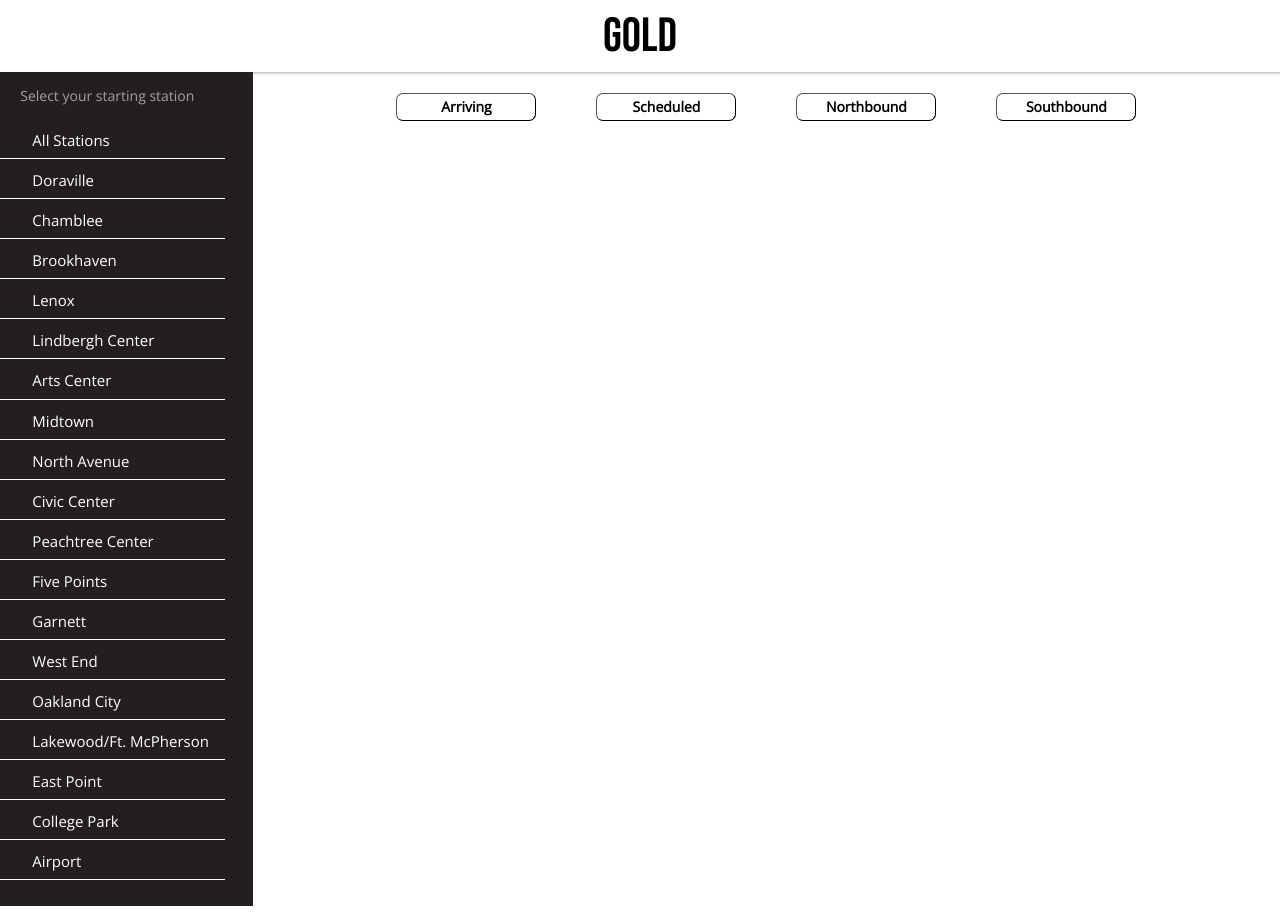
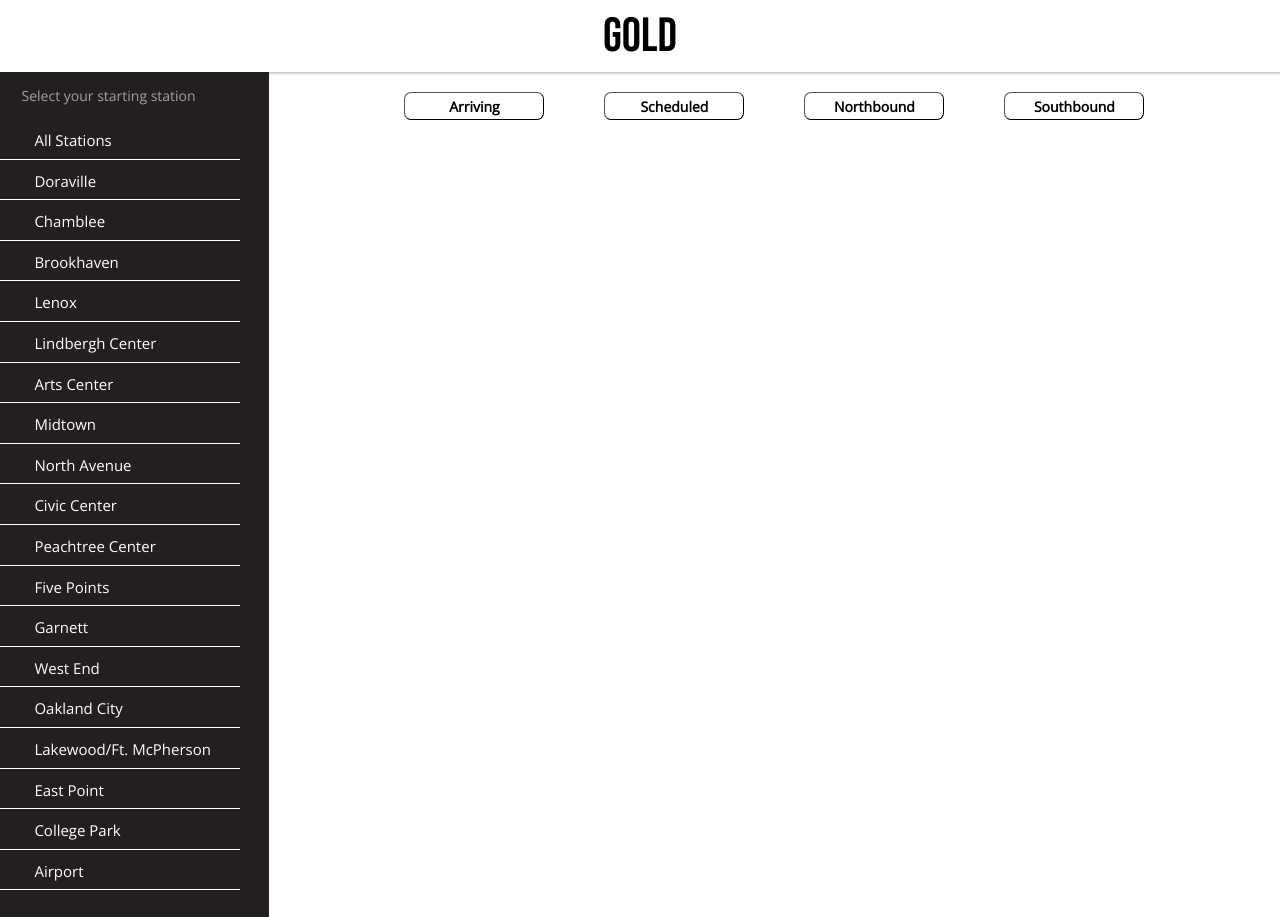
Before and after one commit to zinichakraborty/bootcampexercises-f23, a React (Create React App) app in the folder exer5/marta-ui/: page / in a window 1280 px wide. Built offline with nearby package versions, Linux system fonts and the light colour scheme.

Commit message:
fix: adjust button width

```diff
--- a/exer5/marta-ui/src/pages/components/styles/stationsNavPanel.css
+++ b/exer5/marta-ui/src/pages/components/styles/stationsNavPanel.css
@@ -6,7 +6,7 @@
     align-items: stretch;
     position: sticky;
     min-height: 100vh;
-    flex-basis: 14em;
+    flex-basis: 16em;
     flex-grow: 1;
 }
 
@@ -37,7 +37,7 @@
     float: left;
     justify-items: flex-start;
     font-family: "Open Sans";
-    min-width: 15em;
+    min-width: 16em;
     background-color: #231F20;
     border: none;
     margin-top: 10px;
```
